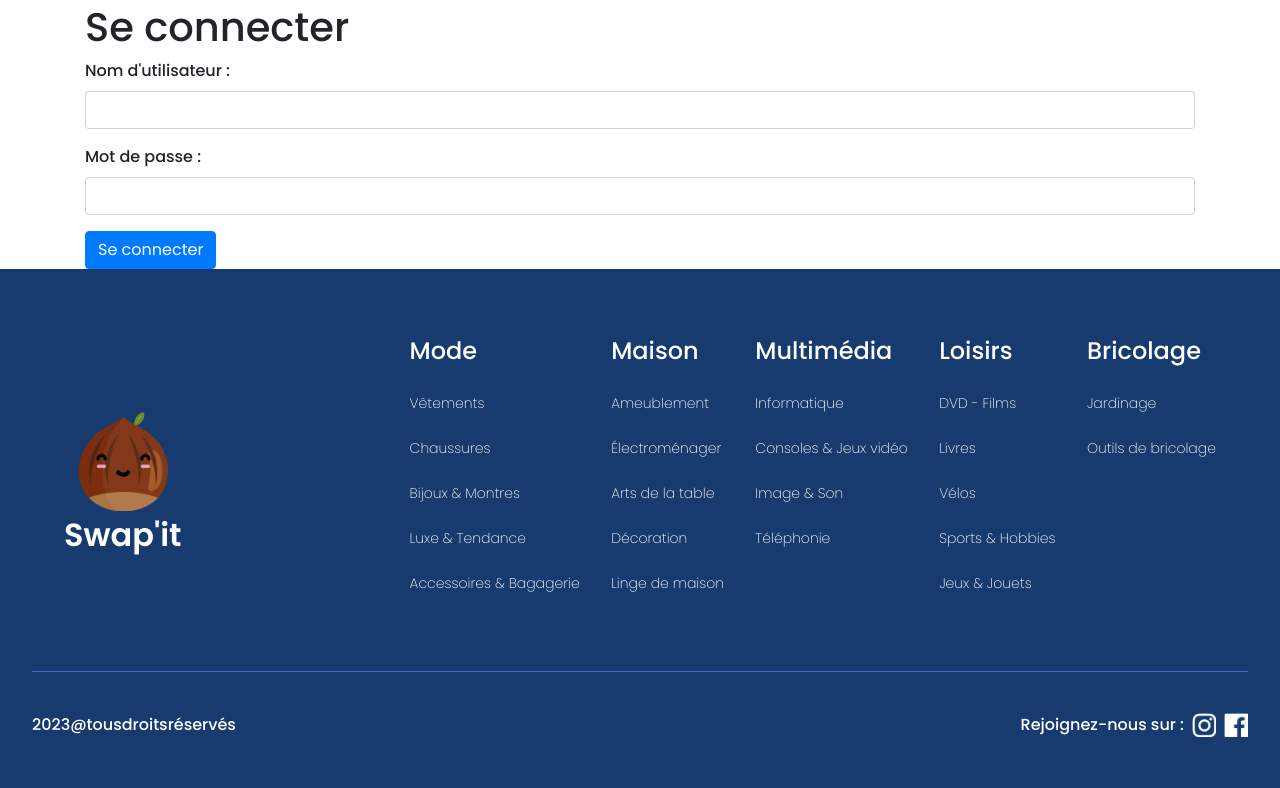
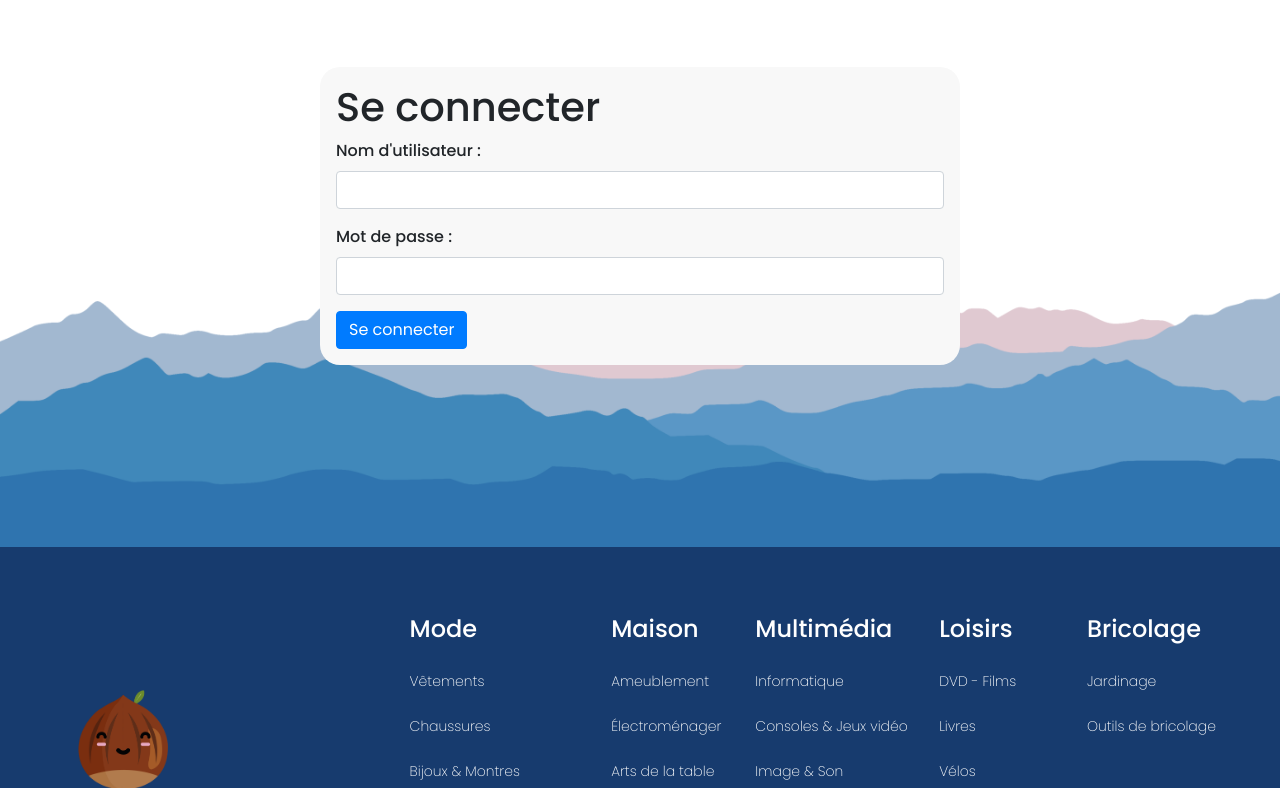
Before and after one commit to JaxV9/workshop, a Django app: page /login in a window 1280 px wide. Shown: the part 127-915 px from the top of the page. Before the commit the page ends 864 px from the top, so only its background shows below. Run offline with Django 3.2, Linux system fonts and the light colour scheme; some web fonts are replaced.

Commit message:
add : login page

```diff
--- a/auctions/static/auctions/styles.css
+++ b/auctions/static/auctions/styles.css
@@ -388,3 +388,32 @@ footer {
     justify-content: flex-start;
     align-items: center;
 }
+
+/* Login Page */
+
+.login-main {
+    height: 60vh;
+    position: relative;
+}
+
+.background-container {
+    z-index: -1;
+    position: absolute;
+    bottom: 0;
+    height: 35vh;
+    width: 100%;
+    background-image: url('images/background_login_register.png');
+    background-size: cover;
+
+    display: flex;
+    justify-content: center;
+    align-items: center;
+}
+
+.login-form-container {
+    margin: 5% auto;
+    padding: 1rem;
+    width: 50%;
+    background-color: #f8f8f8;
+    border-radius: 20px;
+}
--- a/auctions/templates/auctions/login.html
+++ b/auctions/templates/auctions/login.html
@@ -1,12 +1,14 @@
 {% extends "auctions/layout.html" %}
 
 {% block body %}
-    <div class="container">
+<div class="login-main">
+    <div class="background-container"></div>
+    <div class="login-form-container">
         <h1 class="page-title">Se connecter</h1>
         <form method="POST" class="login-form">
             {% csrf_token %}
             {% if message %}
-                <div class="alert alert-danger">{{ message }}</div>
+            <div class="alert alert-danger">{{ message }}</div>
             {% endif %}
             <div class="form-group">
                 <label for="username">Nom d'utilisateur :</label>
@@ -19,4 +21,5 @@
             <button type="submit" class="btn btn-primary">Se connecter</button>
         </form>
     </div>
+</div>
 {% endblock %}
```
Also changed, not shown: auctions/static/auctions/images/background_login_register.png (added).
